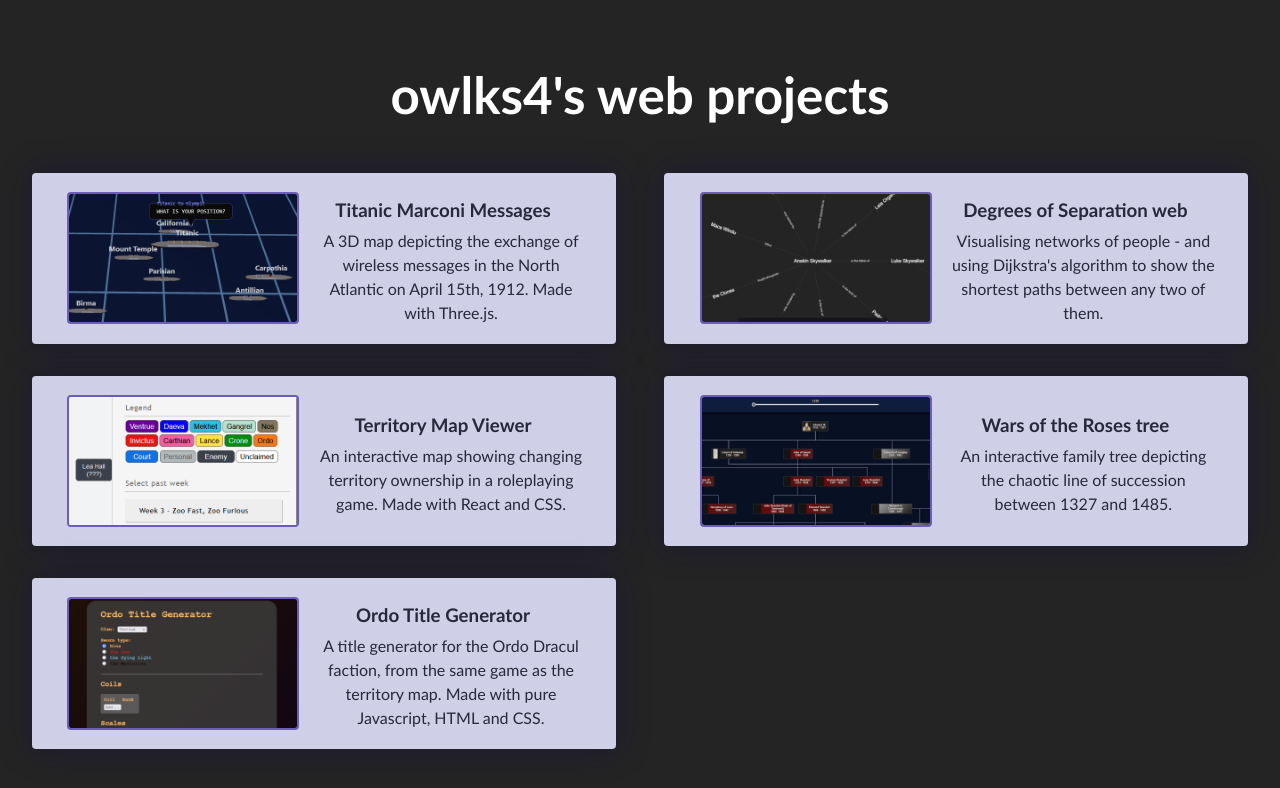
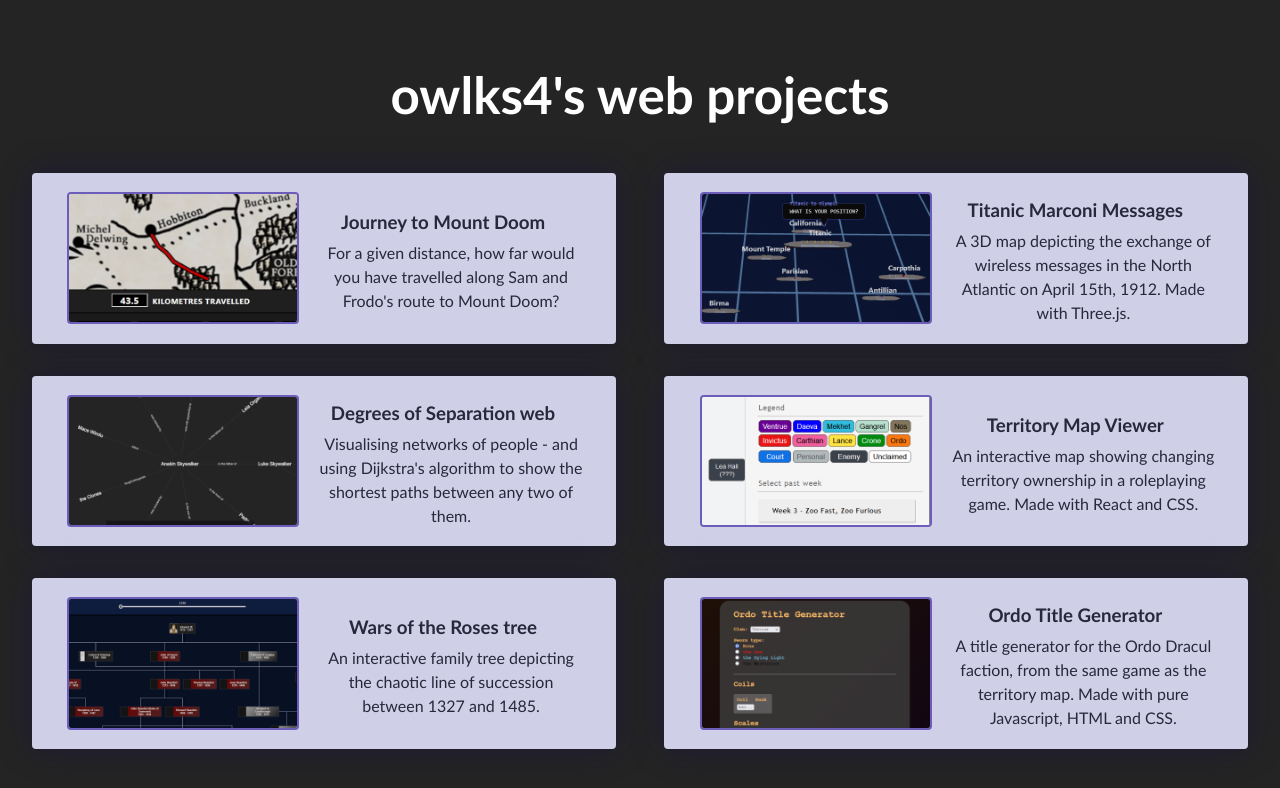
Before and after one commit to owlks4/owlks4.github.io, a React (Vite) app: page / in a window 1280 px wide. Shown: the top 788 px of the page. Built offline with nearby package versions, Linux system fonts and the light colour scheme.

Commit message:
Update cards

```diff
--- a/src/App.jsx
+++ b/src/App.jsx
@@ -5,6 +5,7 @@ import ordoTitleGenerator from './assets/ordoTitleGenerator.png';
 import territoryMapHistory from './assets/territoryMapHistory.png';
 import titanicMarconiMap from './assets/titanicMarconiMessages.png';
 import degreesOfSeparationWeb from './assets/degreesOfSeparation.png';
+import journeyToMountDoom from './assets/journeyToMountDoom.png';
 
 class Card extends Component {
   constructor(props){
@@ -36,23 +37,34 @@ class App extends Component {
     {'cards': [<Card cardName="Ordo Title Generator"
                      cardLink="./OrdoTitleGenerator/"
                      imgSrc={ordoTitleGenerator}
-                     description="A title generator for the Ordo Dracul faction, from the same game as the territory map. Made with pure Javascript, HTML and CSS."/>,
+                     description="A title generator for the Ordo Dracul faction, from the same game as the territory map. Made with pure Javascript, HTML and CSS."
+                     />,
                <Card cardName="Wars of the Roses tree"
                      cardLink="./wars-of-the-roses-tree-react/"
                      imgSrc={warsOfTheRosesTree}
-                     description="An interactive family tree depicting the chaotic line of succession between 1327 and 1485."/>,
+                     description="An interactive family tree depicting the chaotic line of succession between 1327 and 1485."
+                     />,
                <Card cardName="Territory Map Viewer"
                      cardLink="./territory-map-react/"
                      imgSrc={territoryMapHistory}
-                     description="An interactive map showing changing territory ownership in a roleplaying game. Made with React and CSS."/>,
+                     description="An interactive map showing changing territory ownership in a roleplaying game. Made with React and CSS."
+                     />,
                <Card cardName="Degrees of Separation web"
                      cardLink="./degrees-of-separation-web/"
                      imgSrc={degreesOfSeparationWeb}
-                     description="Visualising networks of people - and using Dijkstra's algorithm to show the shortest paths between any two of them."/>,
+                     description="Visualising networks of people - and using Dijkstra's algorithm to show the shortest paths between any two of them."
+                    />,
                <Card cardName="Titanic Marconi Messages"
                      cardLink="./titanic-marconi-messages/"
                      imgSrc={titanicMarconiMap}
-                     description="A 3D map depicting the exchange of wireless messages in the North Atlantic on April 15th, 1912. Made with Three.js."/>].reverse()};
+                     description="A 3D map depicting the exchange of wireless messages in the North Atlantic on April 15th, 1912. Made with Three.js."
+                    />,
+                <Card cardName="Journey to Mount Doom"
+                    cardLink="./journey-to-mount-doom/"
+                    imgSrc={journeyToMountDoom}
+                    description="For a given distance, how far would you have travelled along Sam and Frodo's route to Mount Doom?"
+                   />
+                  ].reverse()};
   }
 
   render(){
```
Also changed, not shown: src/assets/journeyToMountDoom.png (added).
